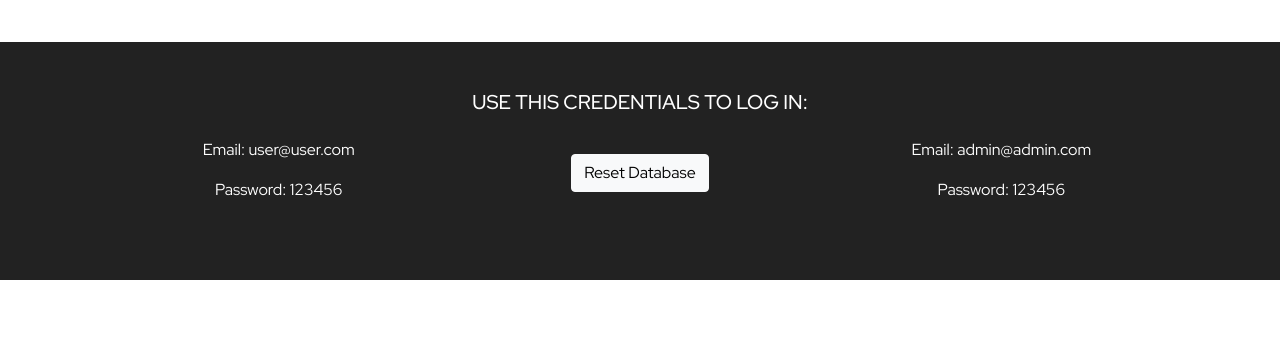
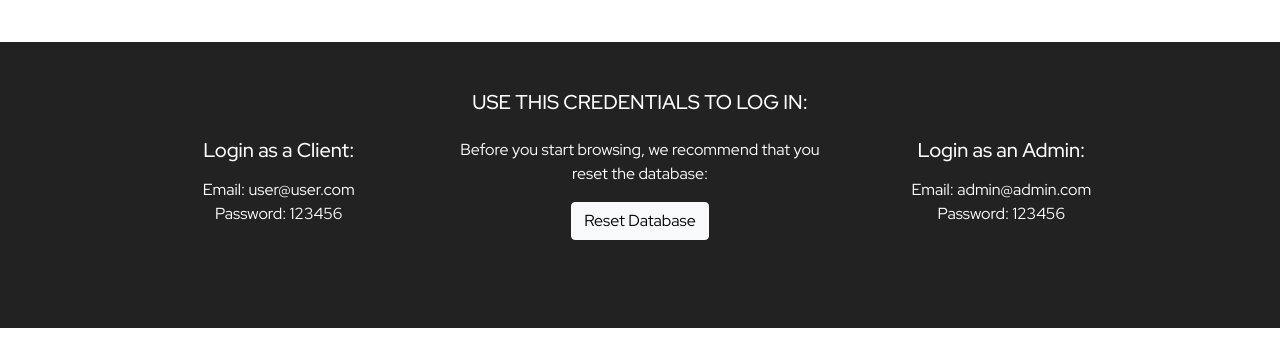
Before and after one commit to FelipeCabreraB/E-commerce-Front, a React (Create React App) app: page /about-this-project in a window 1280 px wide. Shown: the part 1400-1738 px from the top of the page. Built offline with nearby package versions, Linux system fonts and the light colour scheme.

Commit message:
reset database

```diff
--- a/src/pages/Website/AboutThisProject.jsx
+++ b/src/pages/Website/AboutThisProject.jsx
@@ -183,12 +183,17 @@ function AboutThisProject() {
         <div className="credentials">
           <div className="mt-4 mb-4 py-4 text-center container">
             <h5 className="my-4">USE THIS CREDENTIALS TO LOG IN: </h5>
-            <Row className="m-3">
+            <Row className="m-3 gx-0">
               <Col md={4}>
-                <p>Email: user@user.com</p>
+                <h5 className="mb-3">Login as a Client:</h5>
+                <p className="my-0 py-0">Email: user@user.com</p>
                 <p>Password: 123456</p>
               </Col>
-              <Col className="mt-3" md={4}>
+              <Col md={4}>
+                <p>
+                  Before you start browsing, we recommend that you reset the
+                  database:
+                </p>
                 <Button
                   variant="light"
                   onClick={() => {
@@ -220,7 +225,8 @@ function AboutThisProject() {
                 }
               </Col>
               <Col md={4}>
-                <p>Email: admin@admin.com</p>
+                <h5 className="mb-3">Login as an Admin:</h5>
+                <p className="my-0 py-0">Email: admin@admin.com</p>
                 <p>Password: 123456</p>
               </Col>
             </Row>
```
